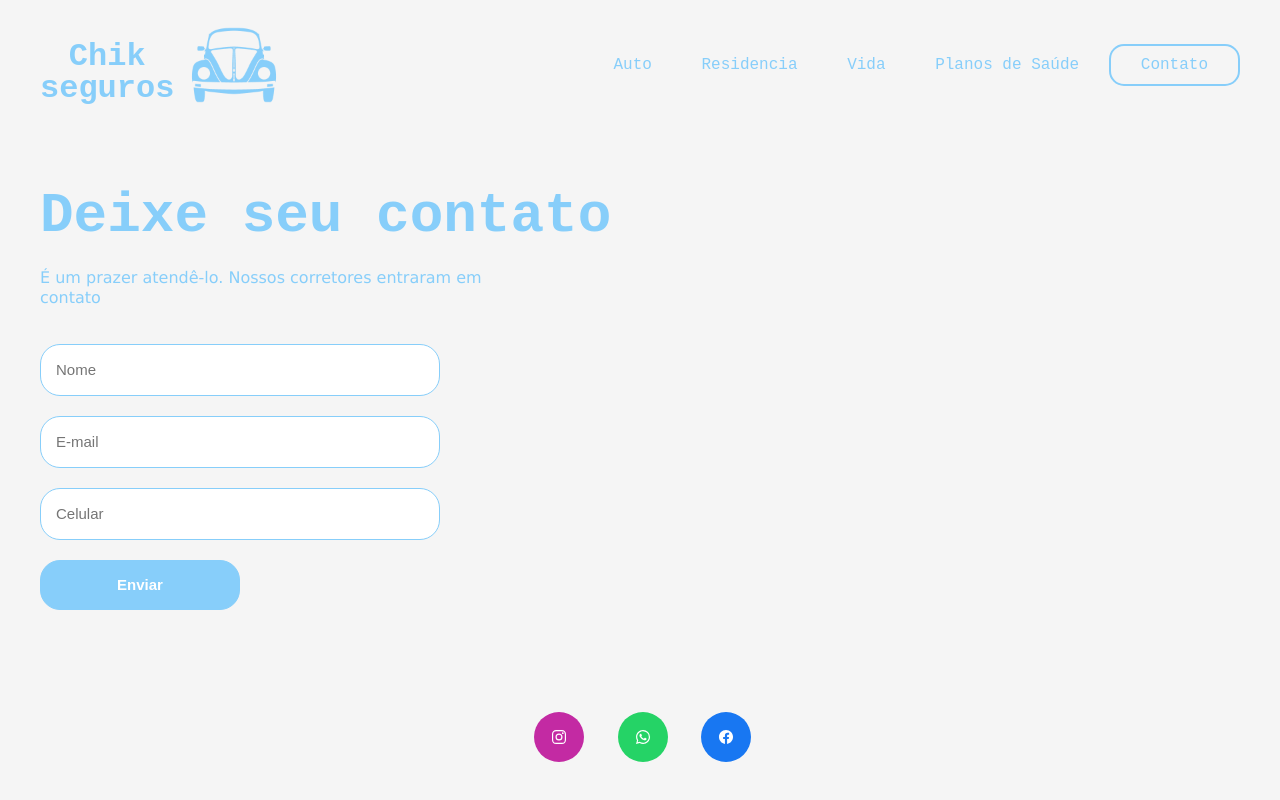
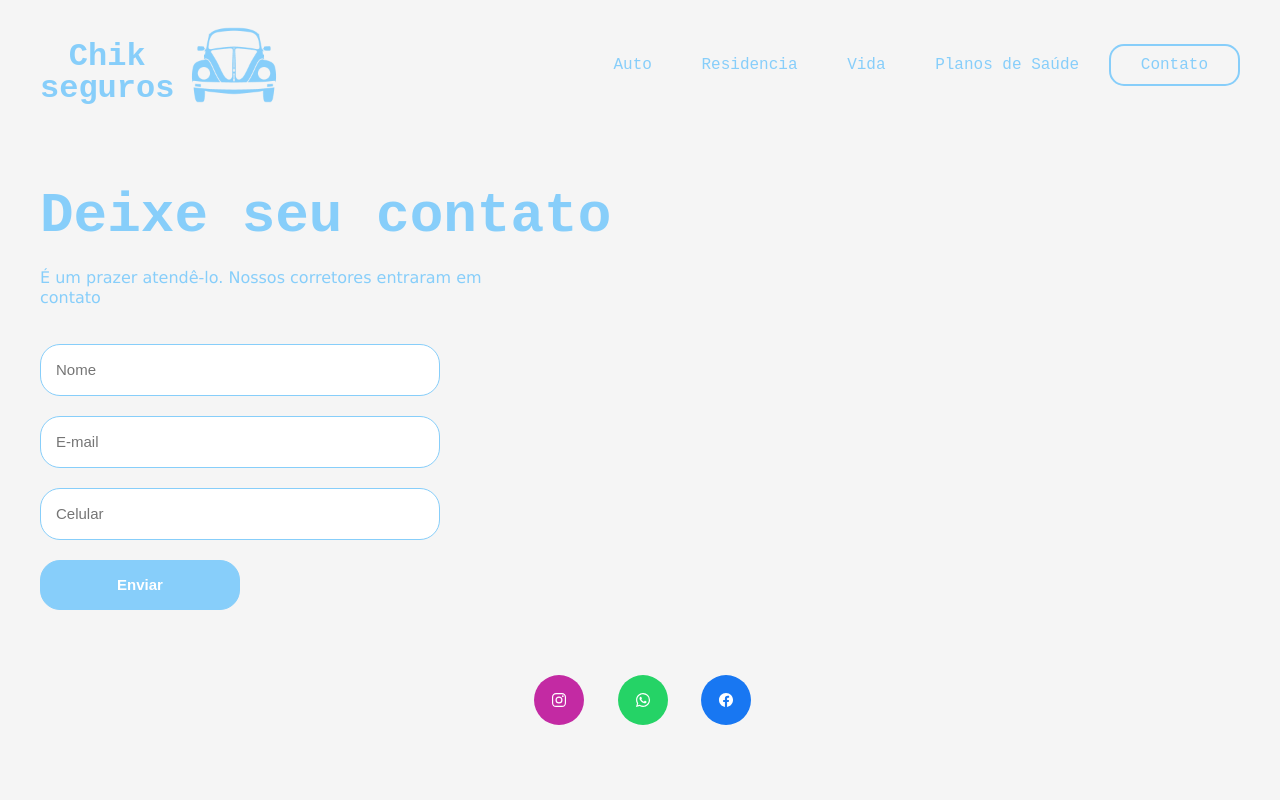
Before and after one commit to rtorre1989/chik-seguros-site.github.io, a plain HTML site: page index.html in a window 1280 px wide. Drawn offline with nearby package versions, Linux system fonts and the light colour scheme.

Commit message:
redes sociais

```diff
--- a/styles/style.css
+++ b/styles/style.css
@@ -108,9 +108,10 @@ input{
 }
 
 .footer {
-    position: fixed;
+    position: relative;
     left: 0;
     bottom: 0;
+    top: 50px;
     width: 100%;
     background-color: whitesmoke;
     color: white;
```
